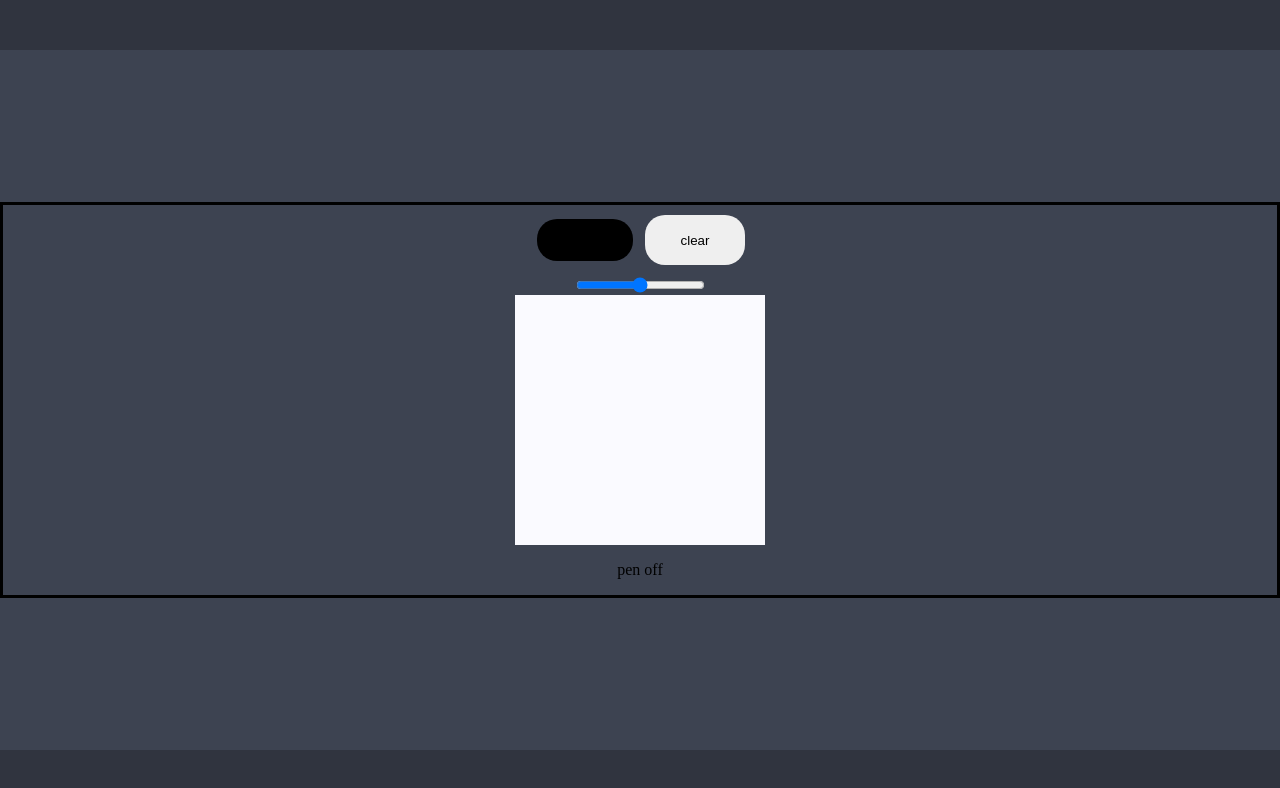
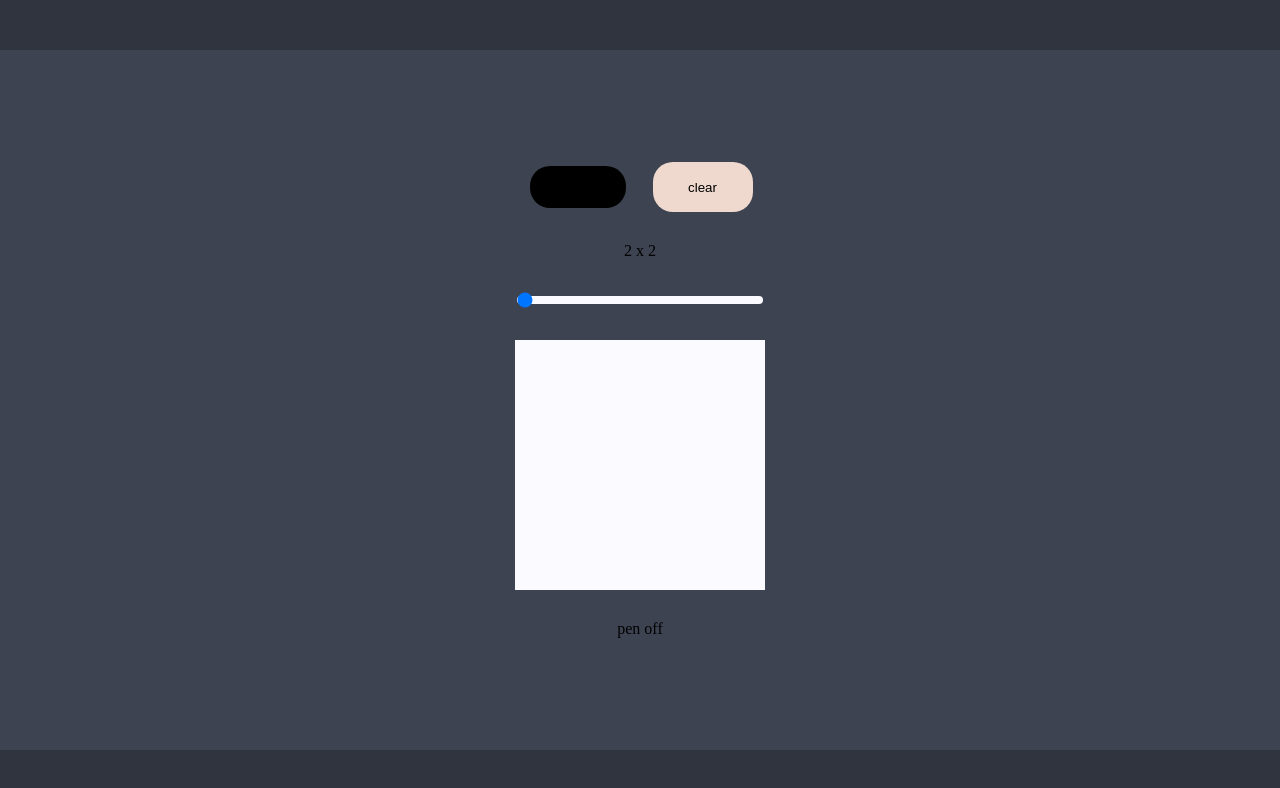
Before and after one commit to MMMMDEV/etch-a-sketch-00, a plain HTML site: page index.html in a window 1280 px wide. Both pictures are taken after a click on the button "clear". Drawn offline with Linux system fonts and the light colour scheme.

Commit message:
fixed a couple issues, added a new style to the slider, and a value to show the size of the pad

```diff
--- a/index.html
+++ b/index.html
@@ -15,7 +15,10 @@
             <input type="color" class="color">
             <button type="button" class="clear-button">clear</button>
         </div>
-        <input type="range" min="2" max="100" class="slider">
+        <p class="thumb-value"></p>
+        <div class="slider-container">
+            <input type="range" min="2" max="100" class="slider" value="2">
+        </div>
         <div class="pad"></div>
     </main>
     <footer></footer>
--- a/javascript.js
+++ b/javascript.js
@@ -8,6 +8,7 @@ const pen = document.createElement("p");
 pen.classList.add("pen");
 const clearButton = document.querySelector(".clear-button");
 const colorPicker = document.querySelector(".color");
+const thumb = document.querySelector(".thumb-value")
 
 
 //used to change scale of the graph
@@ -26,7 +27,7 @@ function changePadSize (size) {
     for (let i = 0; i < quantity; i++) {
         const box = document.createElement("div");
         box.classList.add("box");
-        box.style.backgroundColor = "fafaffff";
+        box.style.backgroundColor = "#fafaffff";
 
         // event listeners
         box.addEventListener("mouseover", e => {
@@ -34,7 +35,7 @@ function changePadSize (size) {
         })
 
         clearButton.addEventListener("click", e => {
-            box.style.backgroundColor = "fafaffff";
+            box.style.backgroundColor = "#fafaffff";
         })
 
         //function to change color
@@ -46,19 +47,31 @@ function changePadSize (size) {
 
         padContainer.insertAdjacentElement("beforeend", box);
     }
+    main.appendChild(pen);
+}
+
+changePadSize(slider.value);
+
+pen.textContent = "pen off";
+thumb.textContent = slider.value + " x " + slider.value;
+
+slider.oninput = (() => {
+    let value = slider.value;
+    thumb.textContent = value + " x " + value;
+})
 
 
-}
-
-main.appendChild(pen);
-
-changePadSize(slider.value);
-pen.textContent = "pen off";
 
 //event listeners
 slider.addEventListener("click", e => {
     changePadSize(slider.value);
 });
+
+slider.addEventListener("input", function() {
+    let v = slider.value;
+    let color = "linear-gradient(90deg, #EFD9CE " + v + "%, #fafaffff " + v +"%)";
+    slider.style.background = color;
+})
 
 padContainer.addEventListener("click", e => {
     click = !click;
--- a/style.css
+++ b/style.css
@@ -6,7 +6,7 @@
     /* CSS HEX */
     --gunmetal: #30343fff;
     --charcoal: #3d4351ff;
-    --ghost-white: #fafaffff;
+    --ghost-white: #EFD9CE;
 }
 
 html,
@@ -39,13 +39,12 @@ main {
     flex-direction: column;
     width: 100%;
     height: 100%;
-    border: solid black;
+    gap: 15px;
 }
 
 .button-container {
     display: flex;
-    padding: 10px;
-    gap: 10px;
+    gap: 25px;
 }
 
 button {
@@ -55,6 +54,44 @@ button {
     border: none;
     border-radius: 20px;
     cursor: pointer;
+    background-color: var(--ghost-white);
+}
+
+.thumb-value {
+    margin: 0px;
+    margin-top: 15px;
+}
+
+.slider-container {
+    width: 250px;
+    height: 50px;
+    display: flex;
+    gap: 10px;
+    justify-content: center;
+    align-items: center;
+}
+
+.slider {
+    -webkit-appearance: none;
+    -moz-appearance: none;
+    appearance: none;
+    width: 100%;
+    height: 8px;
+    border-radius: 5px;
+    background: linear-gradient(90deg, #fafaffff 60%, #fafaffff 60%);
+}
+
+.slider::-webkit-slider-thumb,
+.slider::-moz-range-thumb {
+    -webkit-appearance: none;
+    -moz-appearance: none;
+    appearance: none;
+    width: 25px;
+    height: 25px;
+    cursor: pointer;
+    z-index: 3;
+    position: relative;
+    border-radius: 50%;
 }
 
 .color {
@@ -85,6 +122,11 @@ button {
     background-color: var(--ghost-white);
 }
 
+.pen {
+    margin: 0px;
+    margin-top: 15px;
+}
+
 footer {
     position: fixed;
     bottom: 0;
```
